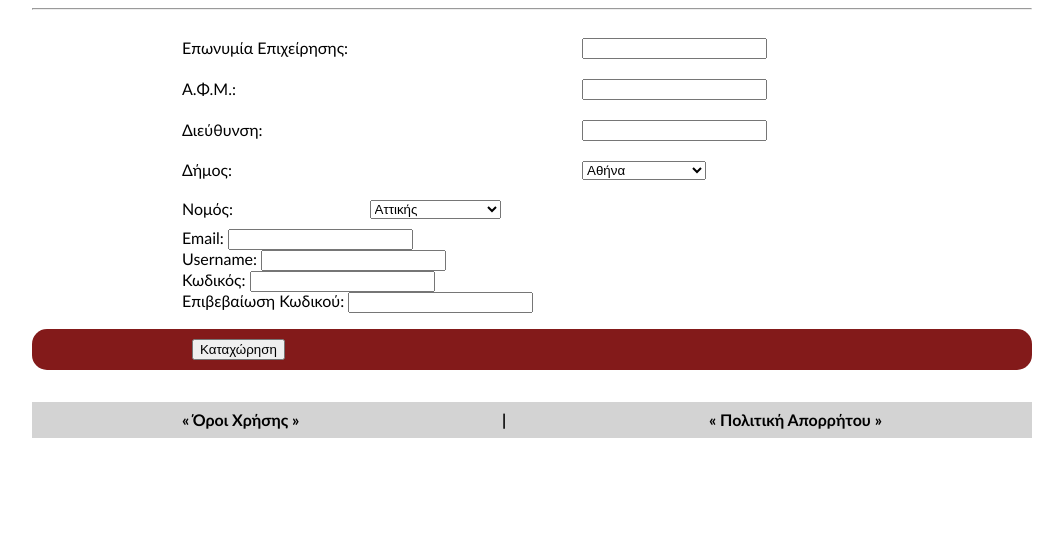
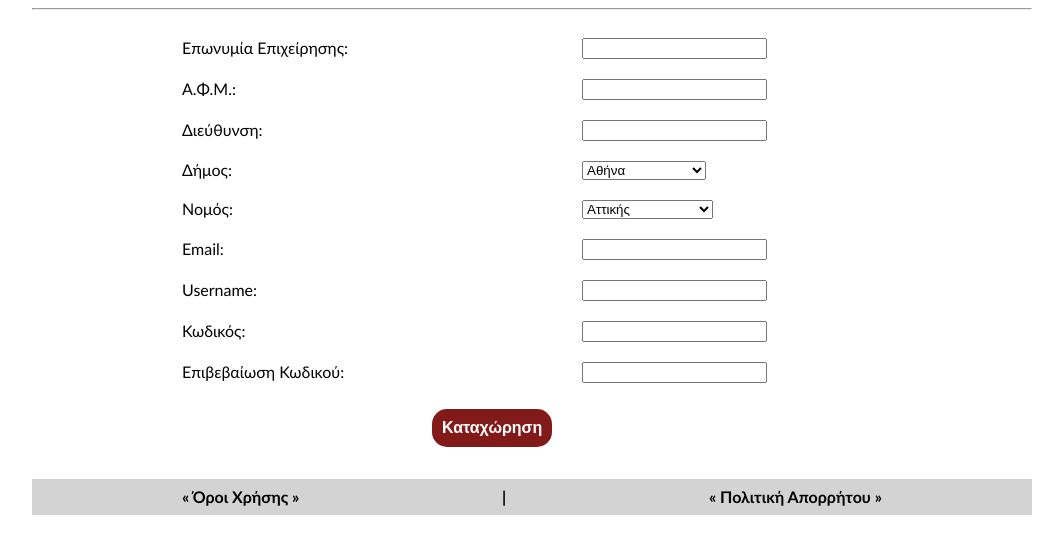
Before and after one commit to Stelioz/GlobeOil, a PHP site: page /register.php in a window 1280 px wide. Shown: the part 320-855 px from the top of the page, without its empty margins (116-1179 px from the left). Before the commit the page ends 758 px from the top, so only its background shows below. Run offline with PHP 8.4, Linux system fonts and the light colour scheme; data comes from the database, SQL or seed files in the repository.

Commit message:
CSS correction

```diff
--- a/Css/styles.css
+++ b/Css/styles.css
@@ -82,7 +82,6 @@ nav>ul>li>a.current {
 }
 /* END CSS OF HEADER */
 
-
 /* START CSS OF FOOTER */
 footer {
     width: 100%;
@@ -111,6 +110,7 @@ footer {
 }
 /* END CSS OF FOOTER */
 
+/* START CSS OF INDEX & MAIN ELEMENTS */
 body {
     width: 100%;
     background-color: white;
@@ -149,6 +149,7 @@ h3 {
     font-size: small;
     color: black;
 }
+/* END CSS OF INDEX & MAIN ELEMENTS */
 
 /* START CSS LOGIN */
 .text {
@@ -215,7 +216,7 @@ h3 {
 }
 /* END CSS LOGIN */
 
-/* START CSS OFFER*/
+/* START CSS OFFER & REGISTER */
 .BrandName {
     width: 80%;
     display: flex;
@@ -224,14 +225,14 @@ h3 {
     padding-top: 10px;
 }
 
-.VAT, .Address, .Municipality, .County, .Fuels, .Price, .ExpirationDate {
+.VAT, .Address, .Municipality, .County, .Email, .Username, .Password, .ConfirmPassword, .Fuels, .Price, .ExpirationDate {
     width: 80%;
     display: flex;
     align-items: center;
     justify-content: space-between;
 }
 
-.SubButton {
+.SubButton, .SubButtonReg {
     font-size: 16px;
     font-weight: bold;
     color: white;
@@ -241,41 +242,41 @@ h3 {
     background-color: rgb(131, 26, 26);
     }
 
-.left-button-offer {
+.left-button-offer, .left-buttonReg {
     width: 300px;
     padding-left: 200px;
     padding-top: 10px;
     padding-bottom: 10px;
 }
 
-.center-button-offer {
+.center-button-offer, .center-buttonReg {
+    width: 300px;
+    padding-left: 200px;
+    padding-top: 10px;
+    padding-bottom: 10px;
+}
+
+.right-button-offer, .right-buttonReg {
+    width: 300px;
+    padding-right: 200px;
+    padding-top: 10px;
+    padding-bottom: 10px;
+}
+
+.left-item-offer, .left-itemReg {
     width: 300px;
     padding-left: 150px;
     padding-top: 10px;
     padding-bottom: 10px;
 }
 
-.right-button-offer {
-    width: 300px;
-    padding-right: 200px;
-    padding-top: 10px;
-    padding-bottom: 10px;
-}
-
-.left-item-offer {
-    width: 300px;
-    padding-left: 150px;
-    padding-top: 10px;
-    padding-bottom: 10px;
-}
-
-.right-item-offer {
+.right-item-offer, .right-itemReg {
     width: 100px;
     padding-right: 150px;
     padding-top: 10px;
     padding-bottom: 10px;
 }
-/* END CSS OFFER*/
+/* END CSS OFFER & REGISTER */
 
 /* START CSS SEARCH*/
 table {
--- a/register.php
+++ b/register.php
@@ -103,8 +103,8 @@
         <!-- Φόρμα καταχώρησης χρήστη, γίνεται κλήση των validateVAT και validateForm -->
         <form method="post" action="<?php echo htmlspecialchars($_SERVER["PHP_SELF"]); ?>" id="myForm" onsubmit="return validateVAT() && validateForm()">
             <div class="BrandName">
-                <span class="left-item"> Επωνυμία Επιχείρησης: </span>
-                <span class="right-item"> <input type="text" name='BrandName'> </span>
+                <span class="left-itemReg"> Επωνυμία Επιχείρησης: </span>
+                <span class="right-itemReg"> <input type="text" name='BrandName'> </span>
             </div>
             <div class="VAT">
                 <span class="left-item"> A.Φ.Μ.: </span>
@@ -133,28 +133,28 @@
                         <?php endforeach; ?>
                     </select>
                 </span>
-                <span class="right-item"></span>
             </div>
             <div class="Email">
-                <span class="left-item"> <label for="password"> Email: </label></span>
-                <span class="right-item"> <input type="email" name='Email'> </span>
+                <span class="left-itemReg"> <label for="password"> Email: </label></span>
+                <span class="right-itemReg"> <input type="email" name='Email'> </span>
             </div>
             <div class="Username">
-                <span class="left-item"> <label for="password"> Username: </label></span>
-                <span class="right-item"> <input type="text" name='Username'> </span>
+                <span class="left-itemReg"> <label for="password"> Username: </label></span>
+                <span class="right-itemReg"> <input type="text" name='Username'> </span>
             </div>
             <div class="Password">
-                <span class="left-item"> <label for="password"> Κωδικός: </label> </span>
-                <span class="right-item"> <input type="password" name='Password'> </span>
+                <span class="left-itemReg"> <label for="password"> Κωδικός: </label> </span>
+                <span class="right-itemReg"> <input type="password" name='Password'> </span>
             </div>
             <div class="ConfirmPassword">
-                <span class="left-item"> <label for="password"> Επιβεβαίωση Κωδικού: </label></span>
-                <span class="right-item"> <input type="password" name='ConfirmPassword'> </span>
+                <span class="left-itemReg"> <label for="password"> Επιβεβαίωση Κωδικού: </label></span>
+                <span class="right-itemReg"> <input type="password" name='ConfirmPassword'> </span>
             </div>
             <br>
-            <div class="SubButton">
-                <span class="right-text"> </span>
-                <input type="submit" name="submit" value="Καταχώρηση">
+            <div>
+                <span class="left-buttonReg"> </span>
+                <span class="center-buttonReg"> <input class="SubButtonReg" type="submit" name="submit" value="Καταχώρηση"> </span>
+                <span class="right-buttonReg"> </span>
             </div>
         </form>
 
```
